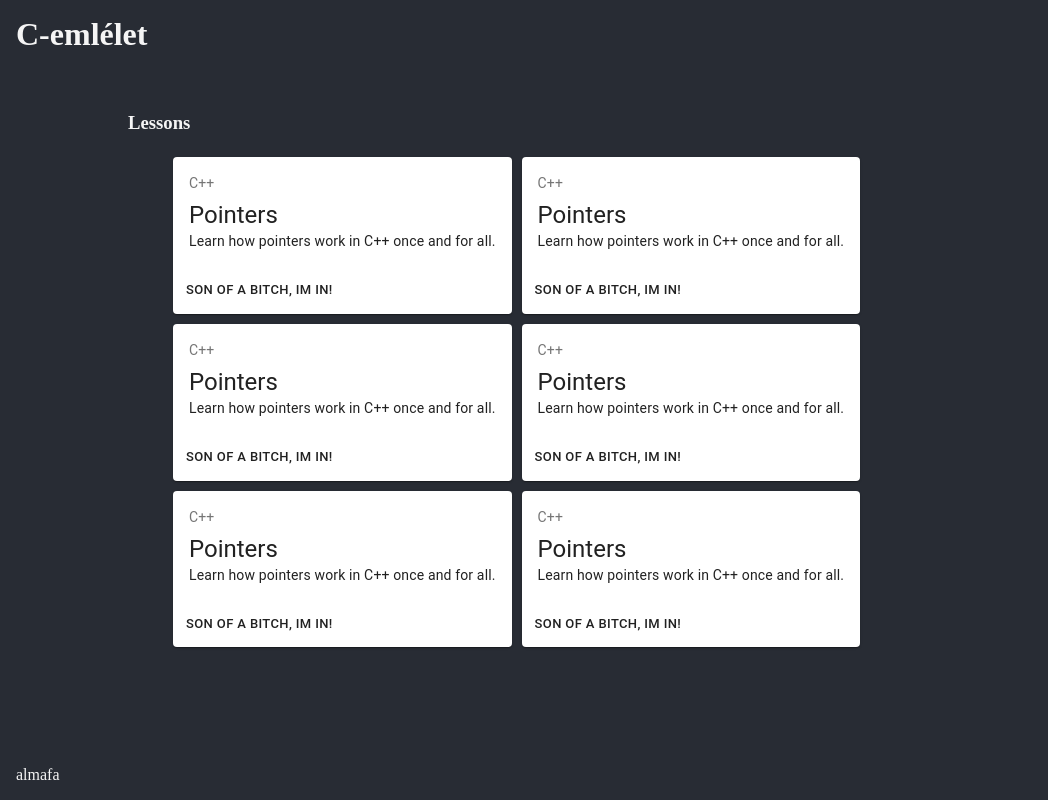
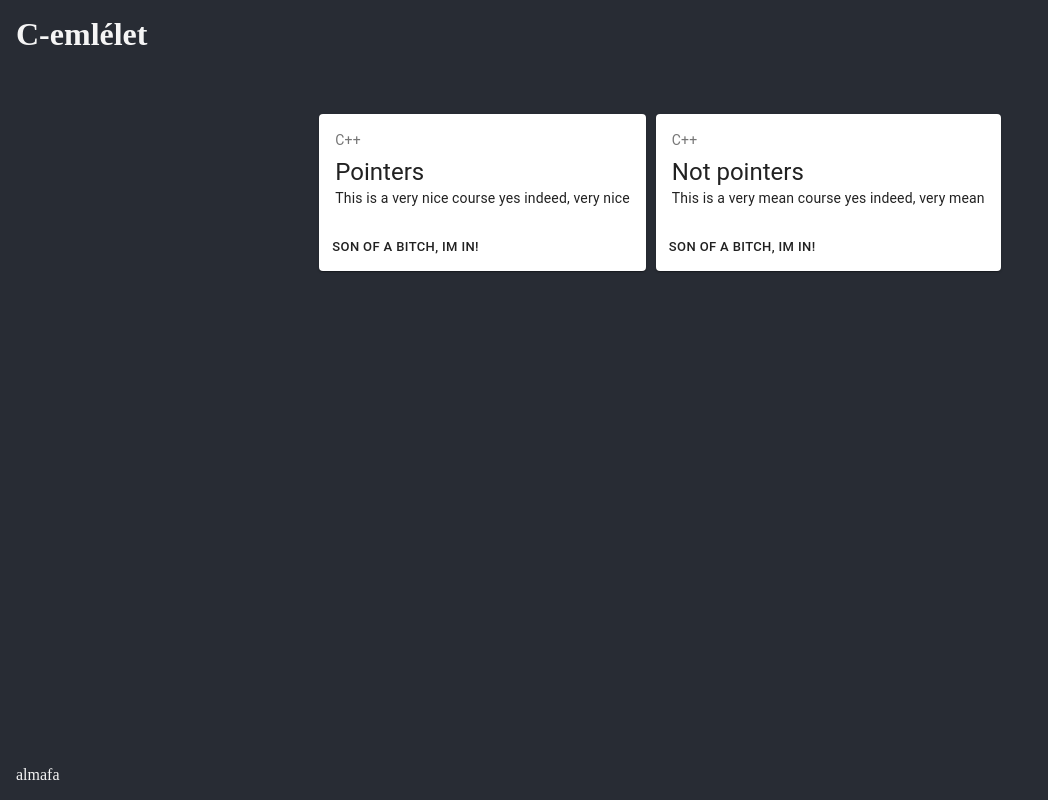
Before and after one commit to TRicsi567/c-emlelet, a React (Create React App) app: page / in a window 1280 px wide. Shown: the whole page, without its empty margins (0-1048 px from the left). Built offline with nearby package versions, Linux system fonts and the light colour scheme.

Commit message:
added functionality

```diff
--- a/src/view/lessons/LessonListScreen.js
+++ b/src/view/lessons/LessonListScreen.js
@@ -1,30 +1,23 @@
-import React from 'react';
+import React, { useState } from 'react';
 import LessonPreviewCard from 'view/lessons/LessonPreviewCard';
 import 'view/lessons/lessonListScreen.scss';
 
 const LessonListScreen = () => {
+  const lessons = useState(getLessons())[0].lessons; // kurvára nem vágom miért de valamiért a setState azon felül h visszatér azzal amivel amivel kéne hozzábasz egy functiont is és egy tömbbe rakja őket, ezért van ott a [0]. az az adat ami kell, a [1] meg vmi kutyafaszom függvény
+  console.log(lessons);
+
+  function getLessons() {
+    return require('view/lessons/lessons.json');
+  }
+
   return (
     <>
-      <h3>Lessons</h3>
       <ul>
-        <li>
-          <LessonPreviewCard></LessonPreviewCard>
-        </li>
-        <li>
-          <LessonPreviewCard></LessonPreviewCard>
-        </li>
-        <li>
-          <LessonPreviewCard></LessonPreviewCard>
-        </li>
-        <li>
-          <LessonPreviewCard></LessonPreviewCard>
-        </li>
-        <li>
-          <LessonPreviewCard></LessonPreviewCard>
-        </li>
-        <li>
-          <LessonPreviewCard></LessonPreviewCard>
-        </li>
+        {lessons.map((lesson) => (
+          <li key={lesson.id}>
+            <LessonPreviewCard lesson={lesson} />
+          </li>
+        ))}
       </ul>
     </>
   );
--- a/src/view/lessons/LessonPreviewCard.js
+++ b/src/view/lessons/LessonPreviewCard.js
@@ -6,6 +6,11 @@ import CardContent from '@material-ui/core/CardContent';
 import Button from '@material-ui/core/Button';
 import Typography from '@material-ui/core/Typography';
 import { Link } from 'react-router-dom';
+import PropTypes from 'prop-types';
+
+LessonPreviewCard.propTypes = {
+  lesson: PropTypes.object
+};
 
 const useStyles = makeStyles({
   root: {
@@ -19,8 +24,9 @@ const useStyles = makeStyles({
   }
 });
 
-export default function LessonPreviewCard() {
+export default function LessonPreviewCard(props) {
   const classes = useStyles();
+  const lesson = props.lesson;
 
   return (
     <Card className={classes.root}>
@@ -33,14 +39,14 @@ export default function LessonPreviewCard() {
           C++
         </Typography>
         <Typography variant='h5' component='h2'>
-          Pointers
+          {lesson.title}
         </Typography>
         <Typography variant='body2' component='p'>
-          Learn how pointers work in C++ once and for all.
+          {lesson.description}
         </Typography>
       </CardContent>
       <CardActions>
-        <Link to='lesson'>
+        <Link to={'lesson/' + lesson.id}>
           <Button size='small'>Son of a bitch, Im in!</Button>
         </Link>
       </CardActions>
--- a/src/view/lessons/LessonScreen.js
+++ b/src/view/lessons/LessonScreen.js
@@ -1,12 +1,33 @@
-import React from 'react';
+import React, { useState } from 'react';
 import TextExplanation from 'view/lessons/lesson/TextExplanation';
 import CodeExplanation from 'view/lessons/lesson/CodeExample';
 import VisualExplanation from 'view/lessons/lesson/VisualExplanation';
 import Button from '@material-ui/core/Button';
 import { Link } from 'react-router-dom';
 import 'view/lessons/LessonScreen.scss';
+import PropTypes from 'prop-types';
 
-const LessonScreen = () => {
+const LessonScreen = ({ match }) => {
+  let [slideNumber, setSlideNumber] = useState(0);
+
+  const lesson = getLesson(match.params.id);
+
+  function getLesson(lessonId) {
+    return require('view/lessons/lessons.json').lessons[lessonId];
+  }
+
+  function onNext() {
+    if (slideNumber < lesson.length - 1) {
+      setSlideNumber(slideNumber + 1);
+    }
+  }
+
+  function onPrevious() {
+    if (slideNumber > 0) {
+      setSlideNumber(slideNumber - 1);
+    }
+  }
+
   return (
     <>
       <Link to='/'>
@@ -16,28 +37,42 @@ const LessonScreen = () => {
       </Link>
       <ul>
         <li>
-          <TextExplanation />
+          <TextExplanation
+            textExplanations={lesson.textExplanations}
+            slideNumber={slideNumber}
+          />
         </li>
         <li>
-          <CodeExplanation />
+          <CodeExplanation exampleCode={lesson.exampleCode} />
         </li>
         <li>
-          <VisualExplanation />
+          <VisualExplanation
+            visualExplanationImageNames={lesson.visualExplanationImageNames}
+            slideNumber={slideNumber}
+          />
         </li>
       </ul>
       <ul>
         <li>
-          <Button className='lesson-button'>next</Button>
+          <Button className='lesson-button' onClick={onPrevious}>
+            previous
+          </Button>
         </li>
         <li>
-          <p>5</p>
+          <p>{slideNumber + 1}</p>
         </li>
         <li>
-          <Button className='lesson-button'>previous</Button>
+          <Button className='lesson-button' onClick={onNext}>
+            next
+          </Button>
         </li>
       </ul>
     </>
   );
 };
 
+LessonScreen.propTypes = {
+  match: PropTypes.object
+};
+
 export { LessonScreen as default };
--- a/src/view/lessons/lesson/CodeExample.js
+++ b/src/view/lessons/lesson/CodeExample.js
@@ -3,6 +3,7 @@ import { makeStyles } from '@material-ui/core/styles';
 import Card from '@material-ui/core/Card';
 import CardContent from '@material-ui/core/CardContent';
 import Typography from '@material-ui/core/Typography';
+import PropTypes from 'prop-types';
 
 const useStyles = makeStyles({
   root: {
@@ -11,16 +12,21 @@ const useStyles = makeStyles({
   }
 });
 
-export default function CodeExample() {
+export default function CodeExample(props) {
   const classes = useStyles();
+  const exampleCode = props.exampleCode;
 
   return (
     <Card className={classes.root}>
       <CardContent>
         <Typography variant='body2' component='p'>
-          int main(): Henlo computor can u gib nice responsiv websight thx xoxo
+          {exampleCode}
         </Typography>
       </CardContent>
     </Card>
   );
 }
+
+CodeExample.propTypes = {
+  exampleCode: PropTypes.string
+};
--- a/src/view/lessons/lesson/TextExplanation.js
+++ b/src/view/lessons/lesson/TextExplanation.js
@@ -3,6 +3,7 @@ import { makeStyles } from '@material-ui/core/styles';
 import Card from '@material-ui/core/Card';
 import CardContent from '@material-ui/core/CardContent';
 import Typography from '@material-ui/core/Typography';
+import PropTypes from 'prop-types';
 
 const useStyles = makeStyles({
   root: {
@@ -11,16 +12,23 @@ const useStyles = makeStyles({
   }
 });
 
-export default function TextExample() {
+export default function TextExample(props) {
   const classes = useStyles();
+  const textExplanations = props.textExplanations;
+  const slideNumber = props.slideNumber;
 
   return (
     <Card className={classes.root}>
       <CardContent>
         <Typography variant='body2' component='p'>
-          When writing C++ code, make sure you dont do any oopsies.
+          {textExplanations[slideNumber]}
         </Typography>
       </CardContent>
     </Card>
   );
 }
+
+TextExample.propTypes = {
+  textExplanations: PropTypes.array,
+  slideNumber: PropTypes.number
+};
--- a/src/view/lessons/lesson/VisualExplanation.js
+++ b/src/view/lessons/lesson/VisualExplanation.js
@@ -2,6 +2,12 @@ import React from 'react';
 import { makeStyles } from '@material-ui/core/styles';
 import Card from '@material-ui/core/Card';
 import CardMedia from '@material-ui/core/CardMedia';
+import PropTypes from 'prop-types';
+
+VisualExplanation.propTypes = {
+  visualExplanationImageNames: PropTypes.array,
+  slideNumber: PropTypes.number
+};
 
 const useStyles = makeStyles({
   root: {
@@ -14,14 +20,16 @@ const useStyles = makeStyles({
   }
 });
 
-export default function VisualExplanation() {
+export default function VisualExplanation(props) {
   const classes = useStyles();
+  const visualExplanationImageNames = props.visualExplanationImageNames;
+  const slideNumber = props.slideNumber;
 
   return (
     <Card className={classes.root}>
       <CardMedia
         className={classes.media}
-        image={require('images/placeholder.jpg')}
+        image={require('images/' + visualExplanationImageNames[slideNumber])}
         title='Wow this place is really heavy'
       />
     </Card>
--- /dev/null
+++ b/src/view/lessons/lessons.json
@@ -0,0 +1,46 @@
+{
+    "lessons": [
+        {
+          "id": 0,
+          "title": "Pointers",
+          "difficulty": "beginner",
+          "length": 5,
+          "description": "This is a very nice course yes indeed, very nice",
+          "exampleCode": "int main() { Henlo computor can u gib nice progrem tenk }",
+          "textExplanations": [
+              "This is a very nice program",
+              "Very tasty too",
+              "Rece ruca pitty putty",
+              "My name Jeff",
+              "Friday, Friday, gotta get down on Friday"
+          ],
+          "visualExplanationImageNames": [
+            "placeholder.jpg",
+            "placeholder.jpg",
+            "placeholder.jpg",
+            "placeholder.jpg",
+            "placeholder.jpg"
+          ]
+        },
+        {
+            "id": 1,
+            "title": "Not pointers",
+            "difficulty": "intermediate",
+            "length": 4,
+            "description": "This is a very mean course yes indeed, very mean",
+            "exampleCode": "int main() { Henlo computor can u gib mean progrem no tenk }",
+            "textExplanations": [
+                "This is a mean nice program",
+                "Very tasty too",
+                "Rece ruca pitty putty",
+                "My name Jeff"
+            ],
+            "visualExplanationImageNames": [
+              "placeholder.jpg",
+              "placeholder.jpg",
+              "placeholder.jpg",
+              "placeholder.jpg"
+            ]
+          }
+    ]
+}
--- a/src/view/main/Page.js
+++ b/src/view/main/Page.js
@@ -14,11 +14,12 @@ const Page = () => {
       <Content className='main'>
         <Router>
           <Route path='/' exact>
-            <LessonsScreen className='lessonsScreen'></LessonsScreen>
+            <LessonsScreen
+              className='lessonsScreen'
+              component={LessonsScreen}
+            />
           </Route>
-          <Route path='/Lesson' exact>
-            <LessonScreen></LessonScreen>
-          </Route>
+          <Route path='/lesson/:id' exact component={LessonScreen} />
         </Router>
       </Content>
       <Footer className='footer' />
```
